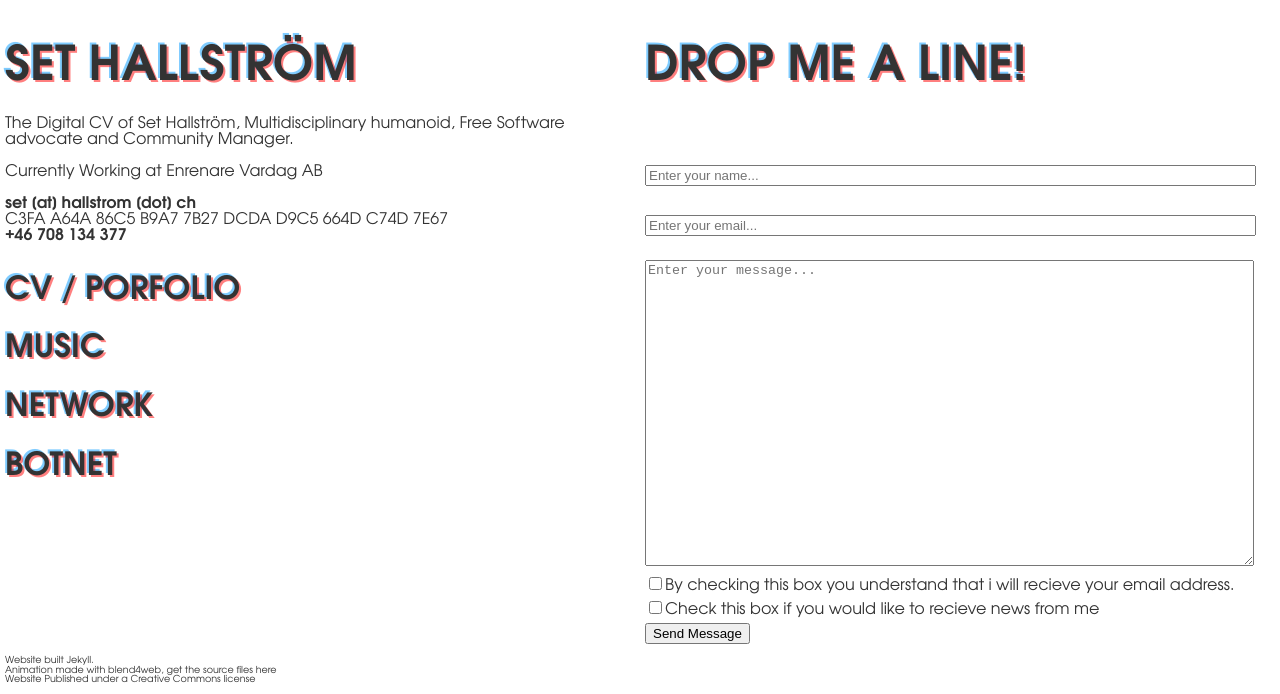
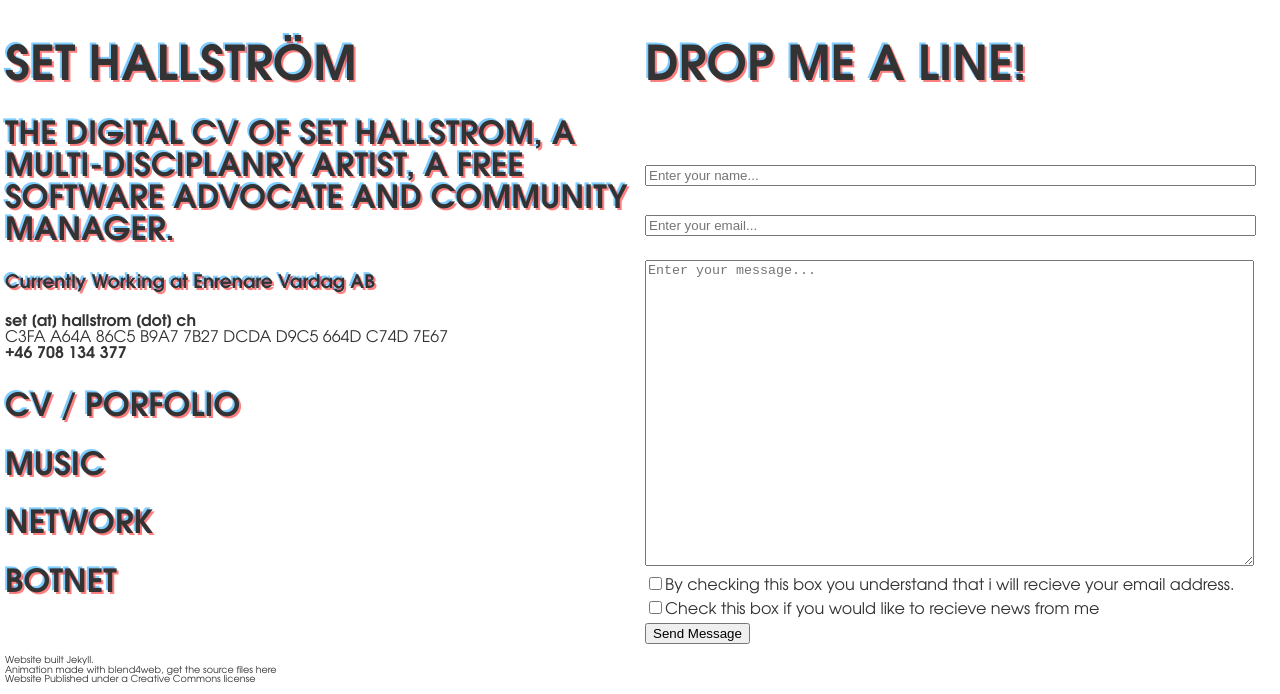
Before and after one commit to Sakrecoer/set.hallstrom, a Jekyll site: the page built from index.html, in a window 1280 px wide. Shown: the part 450-1144 px from the top of the page. Built offline with Jekyll 4.4.1, drawn with Linux system fonts in a browser that asks for light colours; a script that is not in the unit is left out.

Commit message:
formatting

```diff
--- a/index.html
+++ b/index.html
@@ -1,15 +1,16 @@
 ---
 title: Multidisciplinary Humanoid
 description: >-
-  'The Digital CV of Set Hallstrom, a multi-disciplanry Artist, a Free Software
-  advocate and Community Manager.''
+  The Digital CV of Set Hallstrom, a multi-disciplanry Artist, a Free Software
+  advocate and Community Manager.
 image: /siteicon.png
 layout: default
 ---
-<div class="column editable">
-  <h1>Set Hallstr&ouml;m</h1>
-  <p>The Digital CV of Set Hallstr&ouml;m, Multidisciplinary humanoid, Free Software advocate and Community Manager.</p>
-  <p><a target="_blank" href="https://www.enrenarevardag.se">Currently Working at Enrenare Vardag AB</a></p>
+<div class="column">
+  <h1>{{ site.title }}</h1>
+  <h2>{{ page.description }}</h2>
+  <div class="editable">
+    <h3><a target="_blank" href="https://www.enrenarevardag.se">Currently Working at Enrenare Vardag AB</a></h3>
     <p><b>set [at] hallstrom [dot] ch</b><br /><a target="_blank"
         href="http://keyserver.ubuntu.com/pks/lookup?op=get&amp;search=0xD9C5664DC74D7E67">C3FA A64A 86C5 B9A7 7B27 DCDA
         D9C5 664D C74D 7E67</a><br /><a href="tel:+46708134377"><b>+46 708 134 377</b></a></p>
@@ -17,6 +18,7 @@ layout: default
     <h2><a target="_blank" href="https://sakrecoer.com/music/">Music</a></h2>
     <h2><a target="_blank" href="https://basspistol.com">Network</a></h2>
     <h2><a target="_blank" href="https://www.linkedin.com/in/set-hallstrom/">Botnet</a></h2>
+  </div>
 </div>
 <div class="column">
   <div id="contact">
```
Lines whose indentation alone changed are shown as unchanged.
